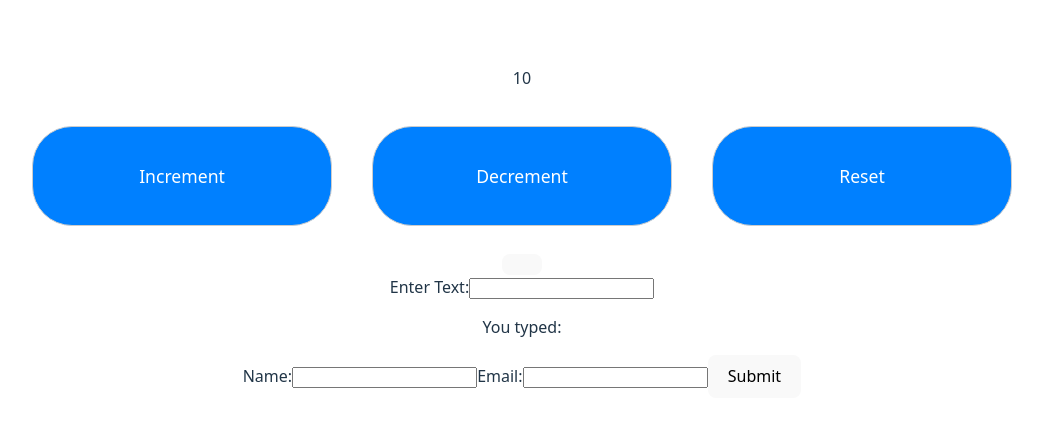
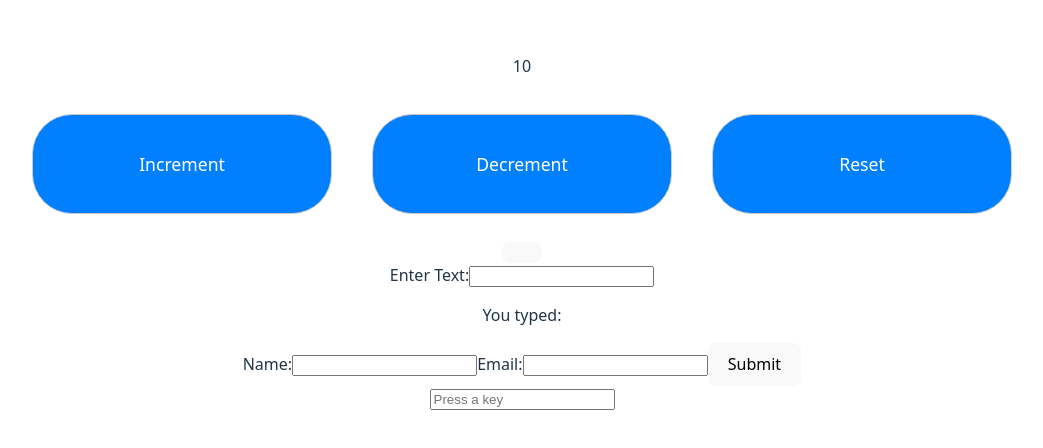
Before and after one commit to thenix05/Uek294, a React (Vite) app in the folder my-react-app/: page / in a window 1280 px wide. Shown: the part 176-624 px from the top of the page, without its empty margins (118-1161 px from the left). Built offline with nearby package versions, Linux system fonts and the light colour scheme.

Commit message:
onKeyDown, onKeyUp, onKeyPress (Tastatur-Events)

```diff
--- a/my-react-app/src/App.jsx
+++ b/my-react-app/src/App.jsx
@@ -6,6 +6,7 @@ import Counter from "./components/Counter"
 import MyButton from './components/MyButton'
 import MyInput from './components/MyInput'
 import MyForm from './components/MyForm'
+import MyKeyboardInput from './components/MyKeyboardInput'
 
 
 function App() {
@@ -15,6 +16,7 @@ function App() {
       <MyButton></MyButton>
       <MyInput></MyInput>
       <MyForm></MyForm>
+      <MyKeyboardInput></MyKeyboardInput>
     </div>
   )
 }
--- /dev/null
+++ b/my-react-app/src/components/MyKeyboardInput.jsx
@@ -0,0 +1,12 @@
+export default function MyKeyboardInput(){
+    const handleKeyDown = (e) => {
+        console.log("Key pressed:", e.key)
+
+        if(e.Key === "Enter"){
+            alert("You pressed Enter!")
+        }
+    }
+    return(
+        <input type="text" onKeyDown={handleKeyDown} placeholder="Press a key"></input>
+    )
+}
```
